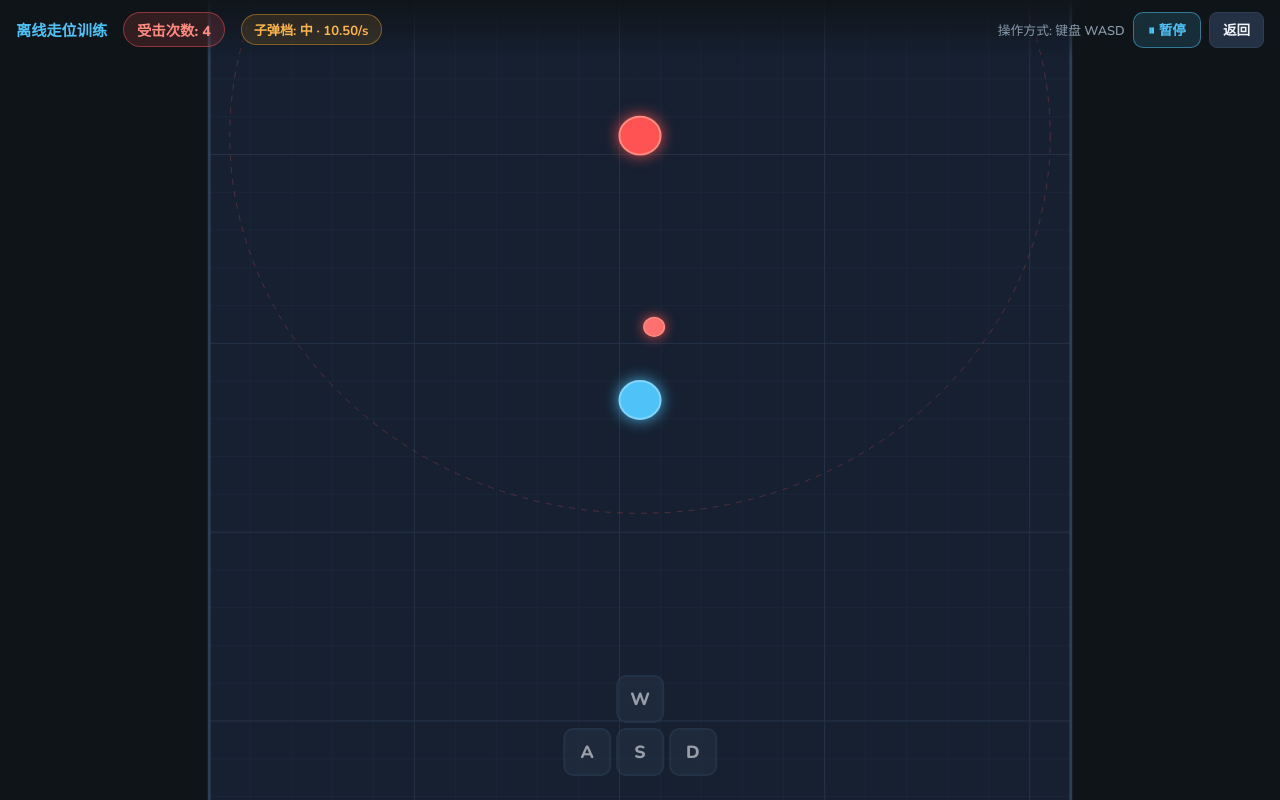
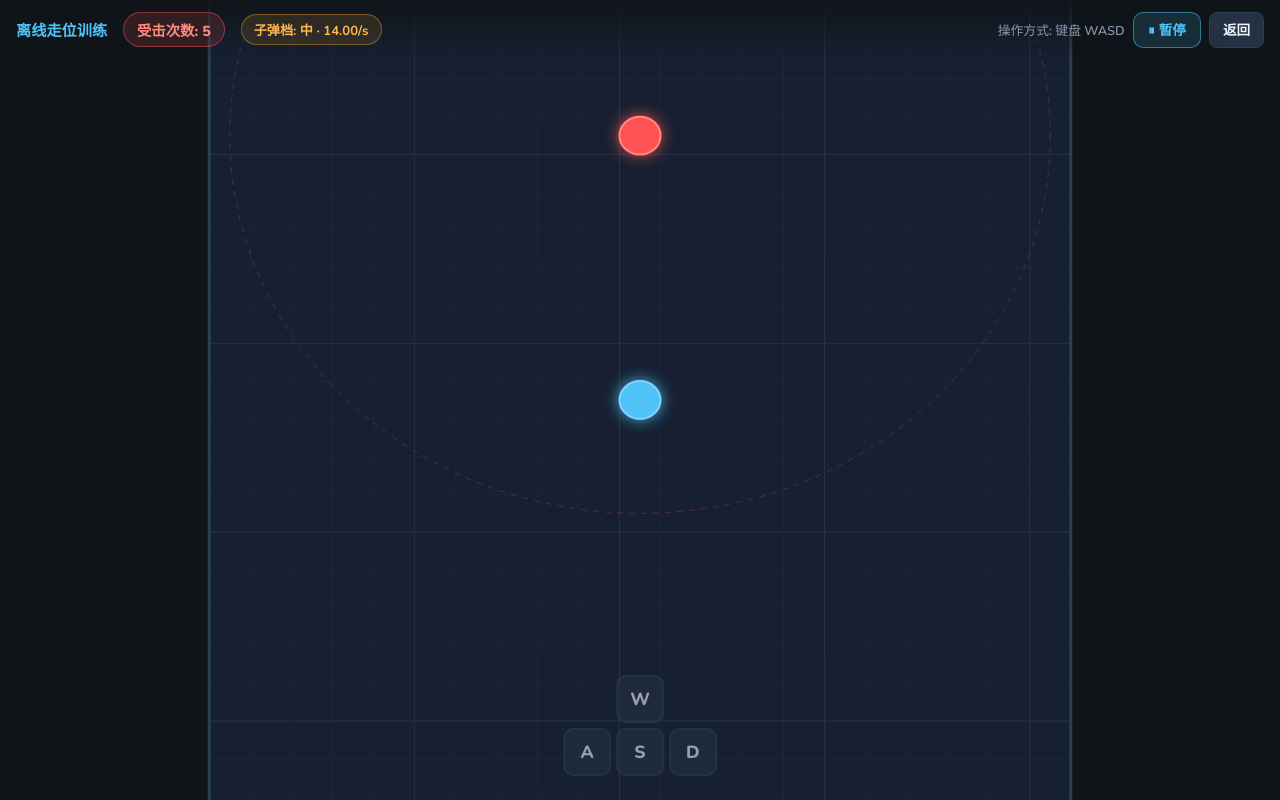
Before and after one commit to newamnesia/brawl-bp, a React (Vite) app: page /offline-training/game in a window 1280 px wide. Built offline with nearby package versions, Linux system fonts and the light colour scheme; no server answers.

Commit message:
balance: increase all bullet speed tiers

```diff
--- a/src/pages/OfflineTraining.tsx
+++ b/src/pages/OfflineTraining.tsx
@@ -5,9 +5,9 @@ type ControlMode = "joystick" | "keyboard";
 type SpeedTier = "low" | "mid" | "high";
 
 const SPEED_TIERS: Record<SpeedTier, { label: string; value: number; hint: string }> = {
-  low: { label: "低", value: 7, hint: "轻松练习用" },
-  mid: { label: "中", value: 10.5, hint: "标准挑战" },
-  high: { label: "高", value: 14, hint: "极限反应训练" },
+  low: { label: "低", value: 10.5, hint: "轻松练习用" },
+  mid: { label: "中", value: 14, hint: "标准挑战" },
+  high: { label: "高", value: 17.5, hint: "极限反应训练" },
 };
 
 export default function OfflineTraining() {
--- a/src/pages/OfflineTrainingGame.tsx
+++ b/src/pages/OfflineTrainingGame.tsx
@@ -21,7 +21,7 @@ const ENEMY_RANGE = 10;       // 射程半径
 const FIRE_INTERVAL = 1;      // 发射间隔 1s
 const BULLET_MAX_DIST = 10;   // 子弹最远行进 10 单位
 const BULLET_RADIUS = 0.25;   // 子弹半径 0.25 单位（圆）
-const BULLET_SPEED_BY_TIER: Record<string, number> = { low: 7, mid: 10.5, high: 14 };
+const BULLET_SPEED_BY_TIER: Record<string, number> = { low: 10.5, mid: 14, high: 17.5 };
 
 type Bullet = {
   x: number;          // 子弹中心 x
```
